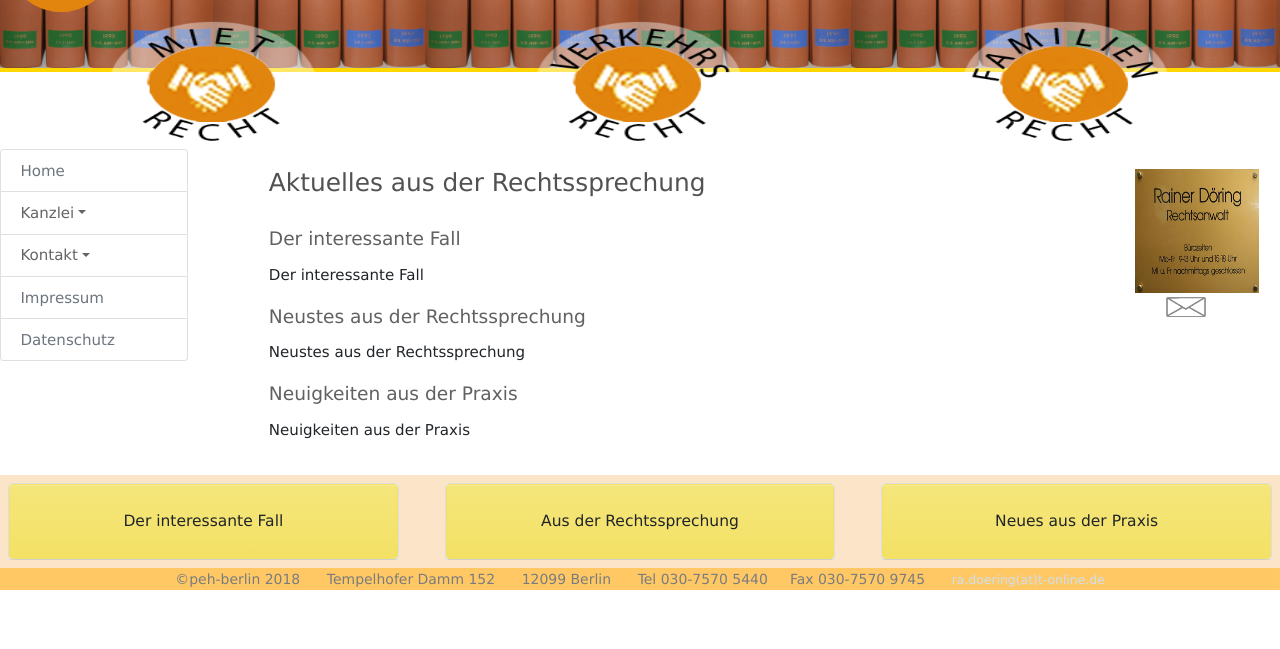
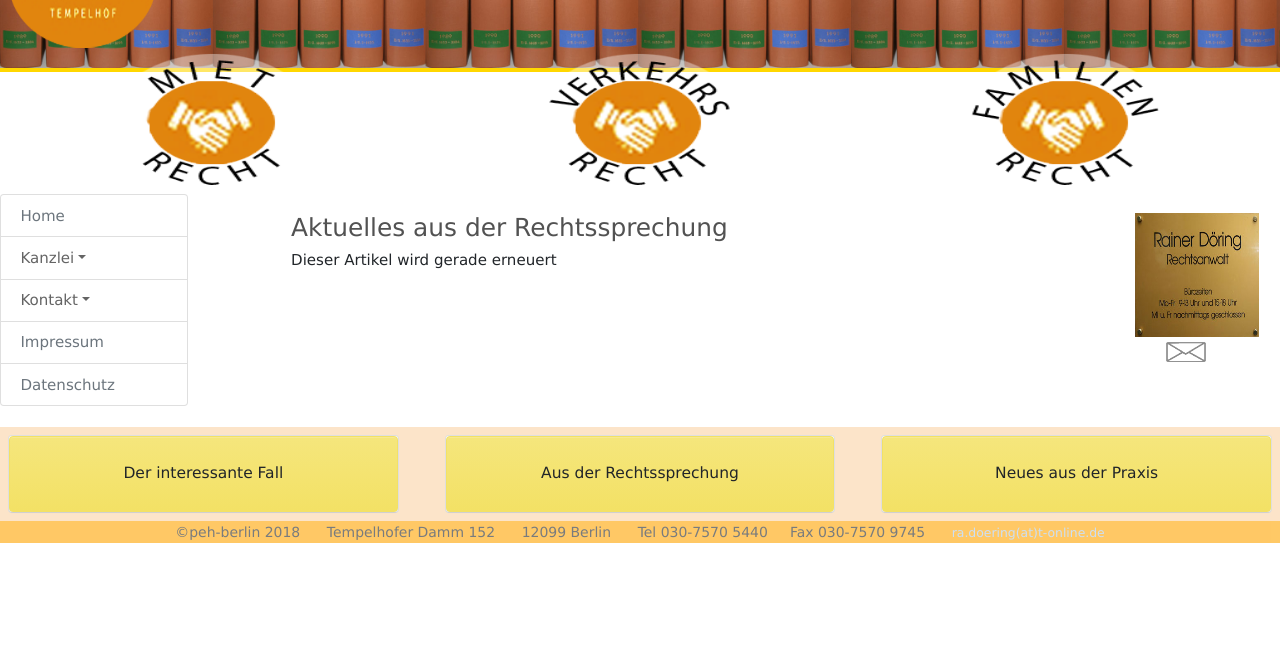
Before and after one commit to raini456/RA_TMP_final, a plain HTML site: page public_html/index.html at #/rechtsprechung in a window 1280 px wide. Shown: the part 151-800 px from the top of the page. Drawn offline with Linux system fonts and the light colour scheme.

Commit message:
3rd Commit 04.09.

```diff
--- a/public_html/css/responsive.css
+++ b/public_html/css/responsive.css
@@ -1,10 +1,20 @@
 /*mobile Style*/
-
+@media screen and (min-width:380px){
+   #logo{
+       padding:0 0 25% 0;
+  }
+}
 @media screen and (min-width:450px){
    #btnNavVerkehr, #btnNavMiete, #btnNavFamilie{
     background-size:80% 80%;
   }
 }
+@media screen and (min-width:550px){
+   #navTop{
+    margin-top:-8%;
+  }
+}
+
 @media screen and (min-width:576px){
   main{
     margin:-8% 0 0 0;
@@ -14,9 +24,6 @@
   }
    #btnNavVerkehr, #btnNavMiete, #btnNavFamilie{
     background-size:90% 90%;
-  }
-  #navTop{
-    margin-top:-11.5%;
   }
   #buerozeiten{
     width:8rem;
@@ -37,15 +44,14 @@
   #titleBanner{
     height:14rem;
   }
-  #logo1{
-    position:absolute;
-    width:7rem;
-    padding:0 0 40% 0;
-    margin:4% 0 0 0;
-
+  #logo{
+    padding:0 0 21% 0;
   }
   #navTop{
-    margin:-14% 0 0 0;
+    margin:-8% 0 0 0;
+  }
+  .miete, .verkehr, .familie{
+    padding:0 0 13% 0;
   }
 }
 @media screen and (min-width:700px){
@@ -56,9 +62,9 @@
     width:100%;
     padding:0 0 23% 0;
   }
-  #logo1{
-    width:6rem;
-    padding:0 0 30% 0;
+  #logo{
+    background-size:90% 60%;
+    padding:0 0 23% 0;
   }
   #navTop{
     margin:-10% 0 0 0;
@@ -69,9 +75,25 @@
         display:block;
         height:15rem;
     }
+    #logo{
+        padding:0 0 20% 0;
+        background-size: 75% 60%;
+    }
     #rowSandwich, #linkSandwichImpressum, #linkSandwichDatenschutz{
         display: none;
     }
+}
+@media screen and (min-width:850px){
+    #logo{
+        padding:0 0 18% 0;
+        background-size: 70% 60%;
+    }
+    #navTop{
+    margin:-7.5% 0 0 0;
+   }
+   .miete, .verkehr, .familie{
+    padding:0 0 11% 0;
+   }
 }
 @media screen and (min-width:900px){
   #logo1{
--- a/public_html/css/style.css
+++ b/public_html/css/style.css
@@ -72,14 +72,13 @@ header{
 
 #banner, .miete, .verkehr, .familie, #buerozeiten, #picEmail, #sandwich, #picMain, #logo{
     width:100%;
-    padding:0 0 10% 0;
+    padding:0 0 20% 0;
     background-size:100% 100%;
     background-repeat: no-repeat;
 }
 #logo{
   background-image: url('../assets/images/logo.png');
-  width:110%;
-  background-size:100% 80%;
+  background-size:100% 70%;
   cursor:pointer;
 }
 #banner{
@@ -156,6 +155,9 @@ header{
 }
 #buerozeiten{
    background-image:url('../assets/images/buerozeiten.jpg');
+   padding:0 0 100% 0;
+   width:130%;
+   margin:0 0 0 -15%;
 }
 #picEmail{
    margin:10% 0 0 0;
@@ -197,6 +199,12 @@ header{
 #slider{
     margin:4% 0;
 }
+#article1Kanzlei, #articleDatenschutz, #schwerpunkte, #textTeam, #articleFall, #articleRecht, #articleKanzlei, #untertitelMain, .schwerpunkteAll, .taetigkeitenWrapper{
+   padding:0 3%;
+}
+#untertitelMain{
+    text-align: center;
+}
 #contactForm{
   padding:15px;
   background-color: #fcbc4d;
@@ -218,7 +226,6 @@ header{
   margin:2% 3%;
   padding:3%;
 }
-
 #stadtplan{
   width:70%;
   height:200px;
--- a/public_html/html/header.html
+++ b/public_html/html/header.html
@@ -1,7 +1,7 @@
 <header ng-controller="headerCtrl">
 
     <div id='banner' class="row">
-        <div id="logo" class="col-1 mt-2 ml-2"></div>
+        <div id="logo" class="col-2 mt-2 ml-2"></div>
         <h1 class="col">Rechtsanwalt<br>Rainer Döring</h1>
     </div>
     <nav class="nav row" id="navTop">
--- a/public_html/html/rechtsprechung.html
+++ b/public_html/html/rechtsprechung.html
@@ -4,18 +4,9 @@ h4:hover{
  color:orange;
 }
 </style>
-  <main role="main" ng-controller="rechtsprechungenCtrl">
-      <section id="articleRecht">
-       <h2 id="startTextRecht">Aktuelles aus der Rechtssprechung</h2>
-         <h4><div ng-click="openFall()"><br>
-         Der interessante Fall</div></h4>
-         <div id="fall">Der interessante Fall</div>
-         <h4><div ng-click="openNeuestes()"><br>
-         Neustes aus der Rechtssprechung</div></h4>
-         <div id="neuestes">Neustes aus der Rechtssprechung</div>
-         <h4><div ng-click="openPraxis()"><br>
-         Neuigkeiten aus der Praxis</div></h4>
-         <div id="praxis">Neuigkeiten aus der Praxis</div>
-         <br><br>
-     </section>
-  </main><!--end main-->
+<main role="main" ng-controller="rechtsprechungenCtrl">
+    <section id="articleRecht">
+        <h2 id="startTextRecht">Aktuelles aus der Rechtssprechung</h2>
+        <p>Dieser Artikel wird gerade erneuert</p>
+    </section>
+</main><!--end main-->
```
Also changed, not shown: public_html/html/headerAktuell.html (deleted, +0 -74 lines), public_html/html/team.html (+2 -2 lines).
